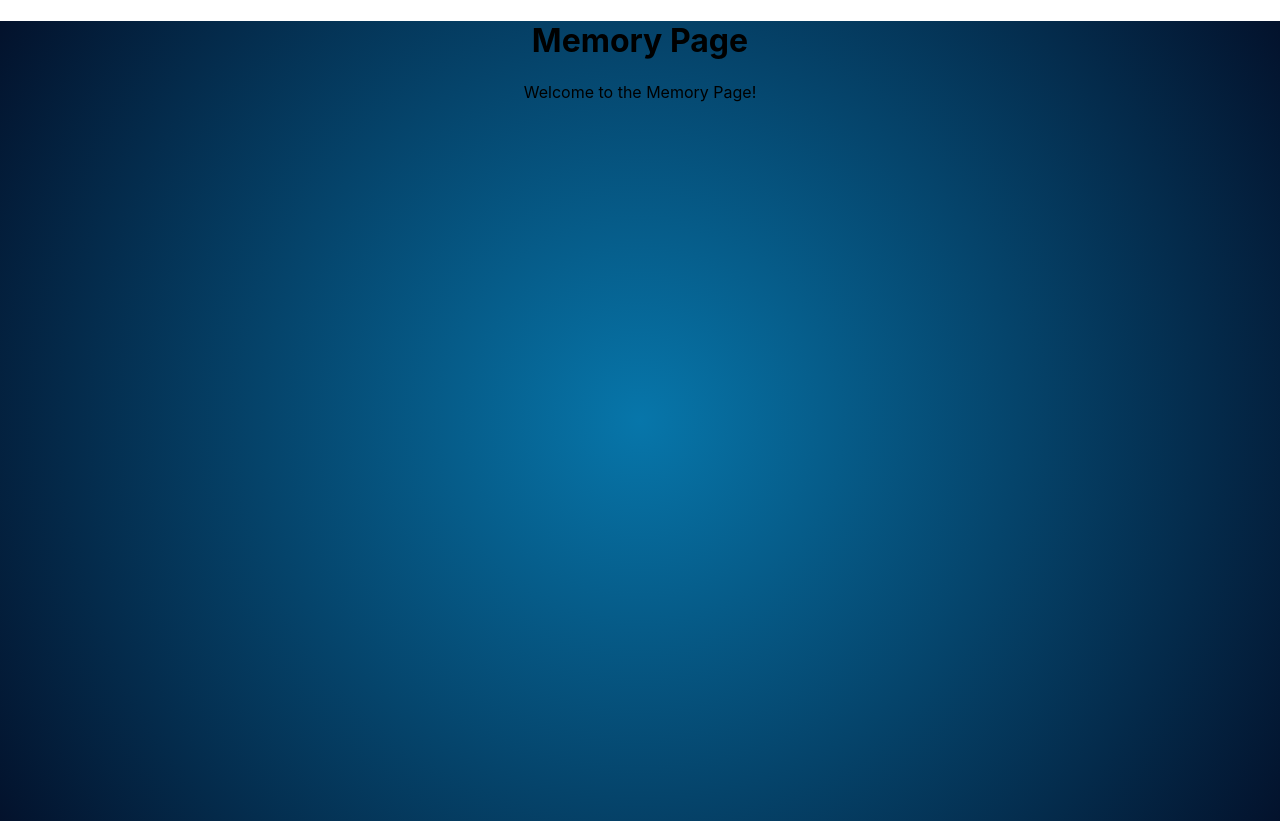
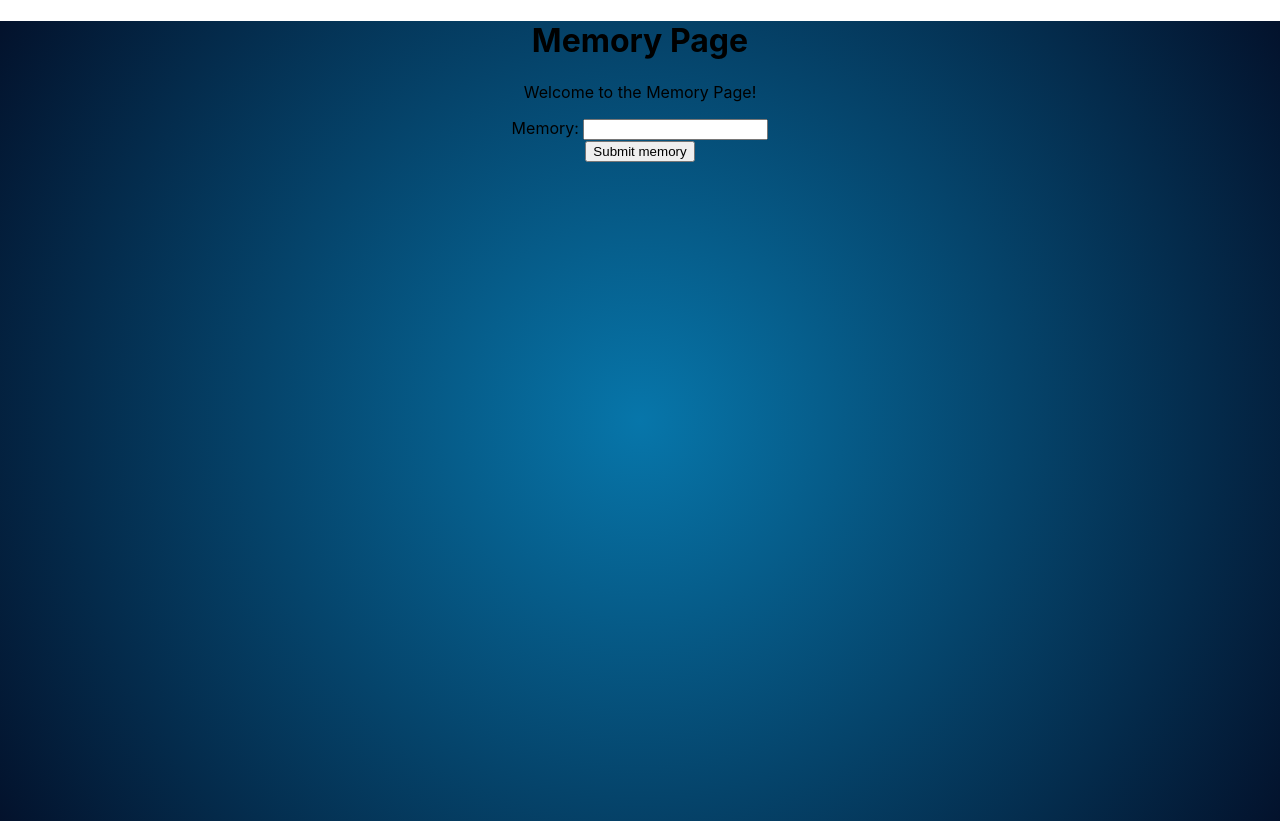
Before and after one commit to ZejiaYang/Hackathon_Memory_Globe, a React (Create React App) app in the folder client/: page / in a window 1280 px wide. Built offline with nearby package versions, Linux system fonts and the light colour scheme; no server answers.

Commit message:
sockets working

```diff
--- a/client/src/App.js
+++ b/client/src/App.js
@@ -2,6 +2,7 @@ import './App.css';
 import { BrowserRouter as Router, Routes, Route } from 'react-router-dom';
 import Login from './pages/Login.js';    // Import your Login component
 import Memory from './pages/Memory.js';  // Import your Memory component
+import { useState } from 'react';
 
 
 import { io } from 'socket.io-client';
@@ -9,6 +10,7 @@ import { io } from 'socket.io-client';
 function App() {
 
   const socket = io('http://127.0.0.1:5000');
+  const [username, setUsername] = useState('');
 
   return (
     <Router>
@@ -16,8 +18,8 @@ function App() {
 
         <Routes>
           {/* Define routes for different pages */}
-        <Route path="/login" element={<Login socket={socket}/>} />
-        <Route path="/" element={<Memory socket={socket}/>} />
+        <Route path="/login" element={<Login setUname={setUsername} socket={socket}/>} />
+        <Route path="/" element={<Memory username={username} socket={socket}/>} />
         </Routes>
 
       </div>
--- a/client/src/pages/Login.js
+++ b/client/src/pages/Login.js
@@ -2,7 +2,7 @@ import React, { useState } from 'react';
 import { useNavigate } from 'react-router-dom';
 import Header from '../components/Header';
 
-const Login = ({socket}) => {
+const Login = ({setUname, socket}) => {
     const [username, setUsername] = useState('');
     const navigate = useNavigate();
 
@@ -11,7 +11,7 @@ const Login = ({socket}) => {
         // Handle login logic here
         console.log('Username:', username);
 
-        console.log(socket);
+        setUname(username);
         navigate('/');
     };
 
--- a/client/src/pages/Memory.js
+++ b/client/src/pages/Memory.js
@@ -1,11 +1,39 @@
-import React from 'react';
+import React, { useState } from 'react';
+import { useNavigate } from 'react-router-dom';
 
-const Memory = ({socket}) => {
+const Memory = ({username, socket}) => {
+
+    const [memory, setMemory] = useState('');
+
+    const navigate = useNavigate();
+
+
+    const handleSubmit = (e) => {
+        e.preventDefault();
+
+        console.log("Submitting memory: %s", memory);
+        socket.emit("memory submit", username, memory);
+    };
+
     return (
         <div>
             <h1>Memory Page</h1>
             <p>Welcome to the Memory Page!</p>
+            <form onSubmit={handleSubmit}>
+                <div className="form-group">
+                    <label htmlFor="username">Memory: </label>
+                    <input
+                        type="text"
+                        id="memory"
+                        value={memory}
+                        onChange={(e) => setMemory(e.target.value)}
+                        required
+                    />
+                </div>
+                <button type="submit">Submit memory</button>
+            </form>
         </div>
+
     );
 };
 
```
Also changed, not shown: 1 other file (tests, documents, lock files or other folders).
